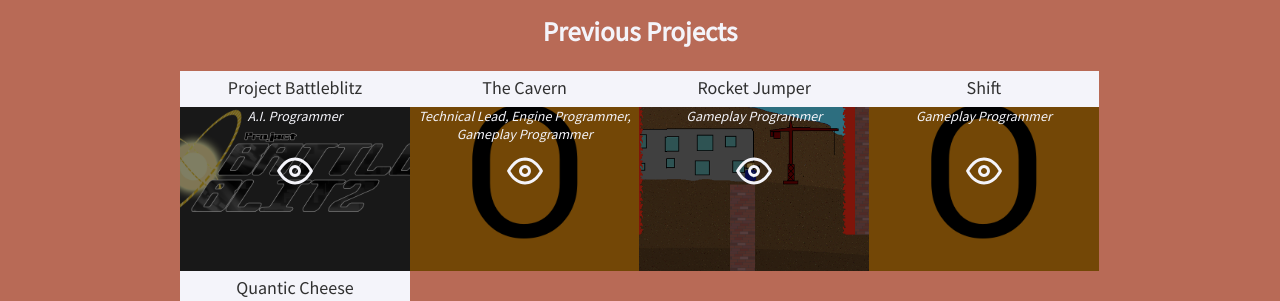
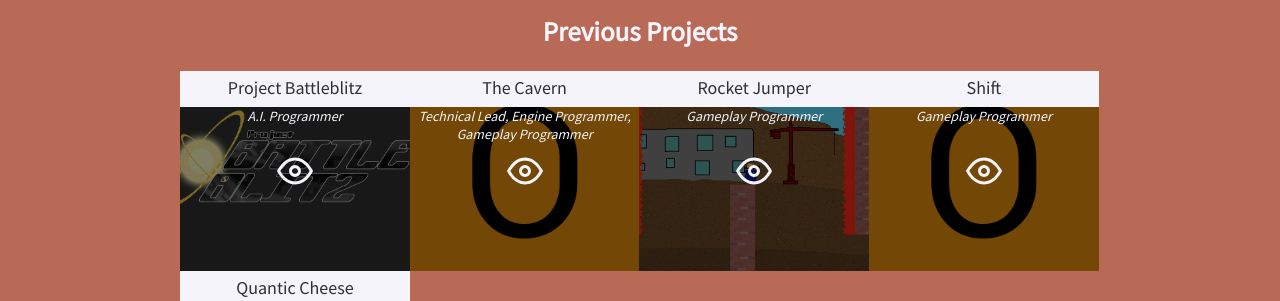
Before and after one commit to UltraJesus/Website, a Jekyll site: the page built from index.html, in a window 1280 px wide. Shown: the part 958-1259 px from the top of the page. Built offline with Jekyll 4.4.1, drawn with Linux system fonts in a browser that asks for light colours; nearby versions of some CDN libraries; comment, search, counter and statistics services are not loaded.

Commit message:
Preview icon for BB

```diff
--- a/_data/projects.yml
+++ b/_data/projects.yml
@@ -2,7 +2,7 @@
   title: Project Battleblitz
   client: A.I. Programmer
   url:
-  cover-img: assets/battleblitz.PNG
+  cover-img: assets/battleblitzpreview.PNG
 - id: proj2
   title: The Cavern
   client: Technical Lead, Engine Programmer, Gameplay Programmer
```
Also changed, not shown: assets/battleblitzpreview.PNG (added).
